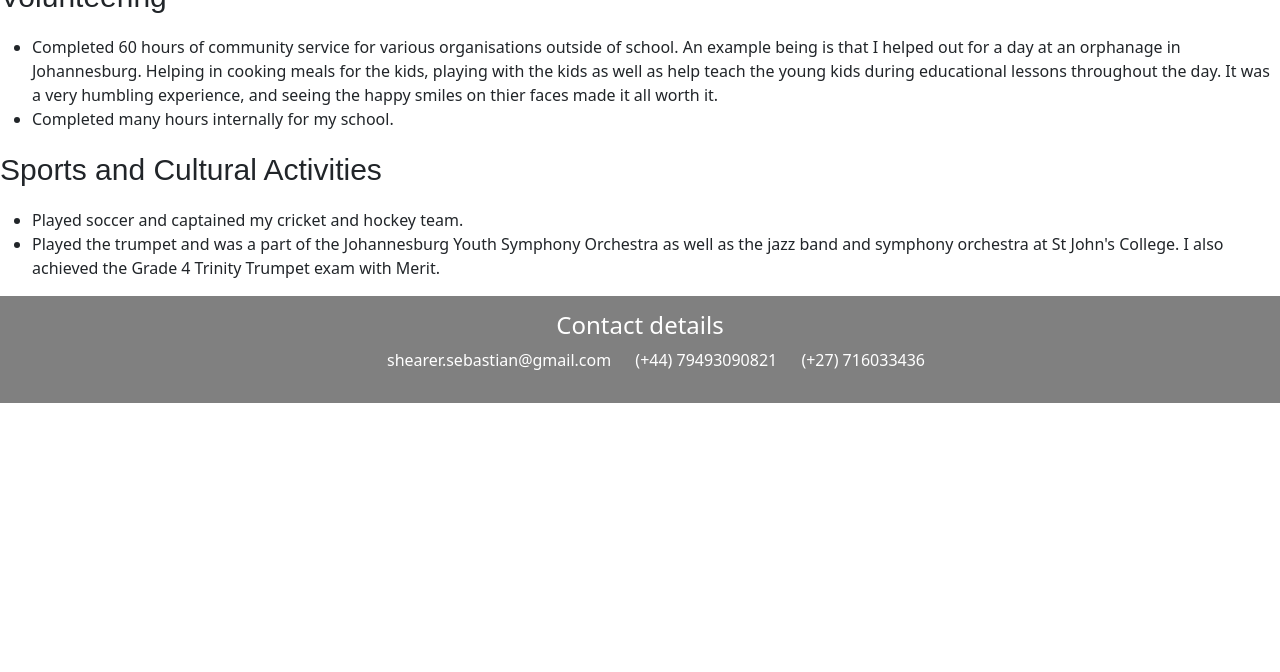
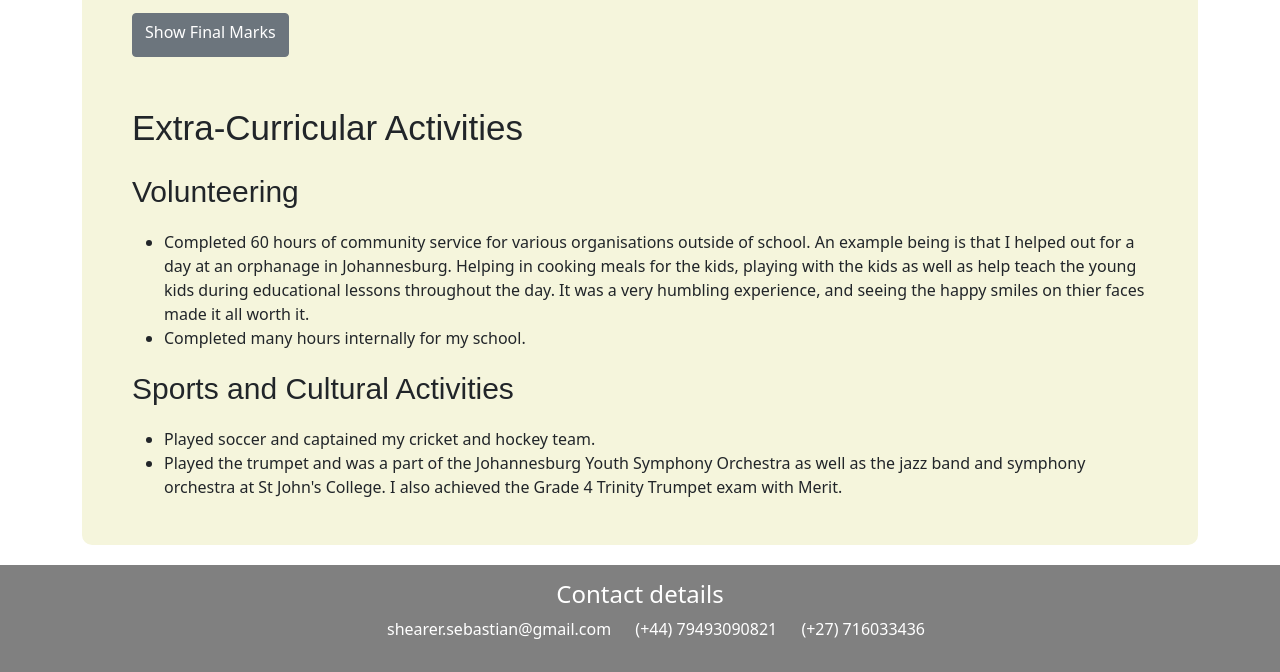
Before and after one commit to Seb7421/Seb7421.github.io, a plain HTML site: page Education.html in a window 1280 px wide. Shown: the part 795-1467 px from the top of the page. Before the commit the page ends 1198 px from the top, so only its background shows below. Drawn offline with nearby package versions, Linux system fonts and the light colour scheme.

Commit message:
Update education.css

```diff
--- a/education.css
+++ b/education.css
@@ -74,13 +74,16 @@
 		margin-top:10px;
 	}
 
-	#school-info{
-		padding-top: 30px;
-		padding-left: 50px;
-		padding-right: 50px;
+	#education-container{
+		display:flex;
+		justify-content:center;
+		padding:20px;
 	}
 
-	#university-info{
+	#udecation-info{
+		border-radius:10px;
+		background-color:beige;
+		width: 90%;
 		padding-top: 30px;
 		padding-left: 50px;
 		padding-right: 50px;
```
